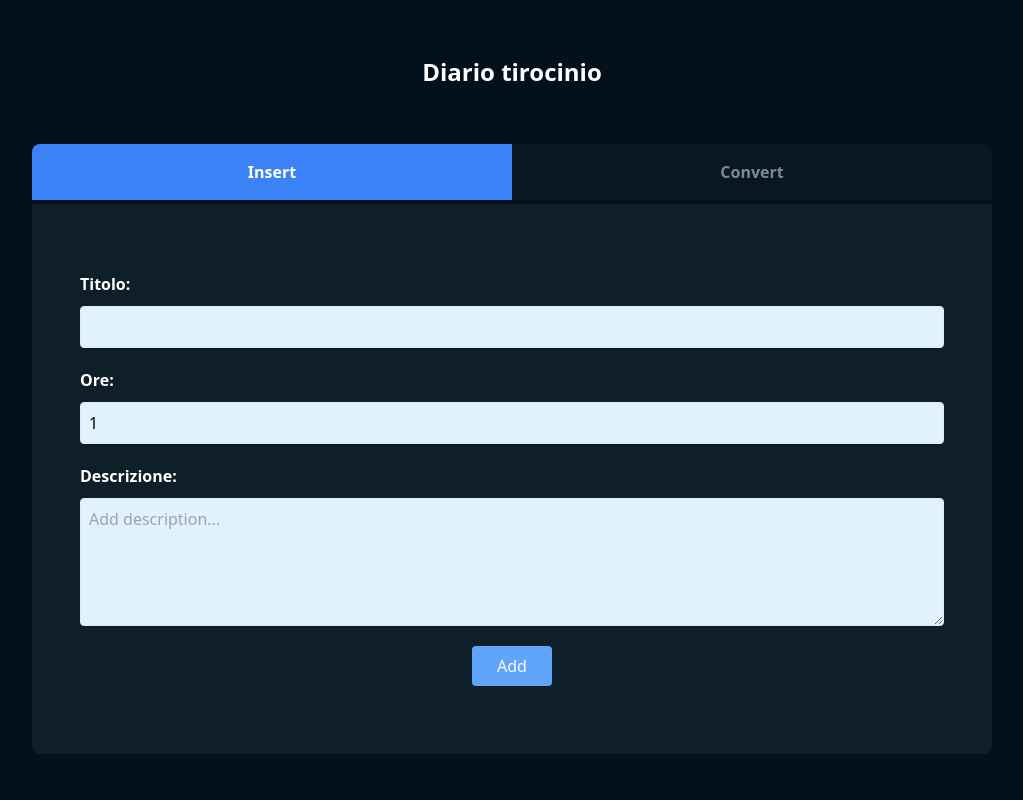
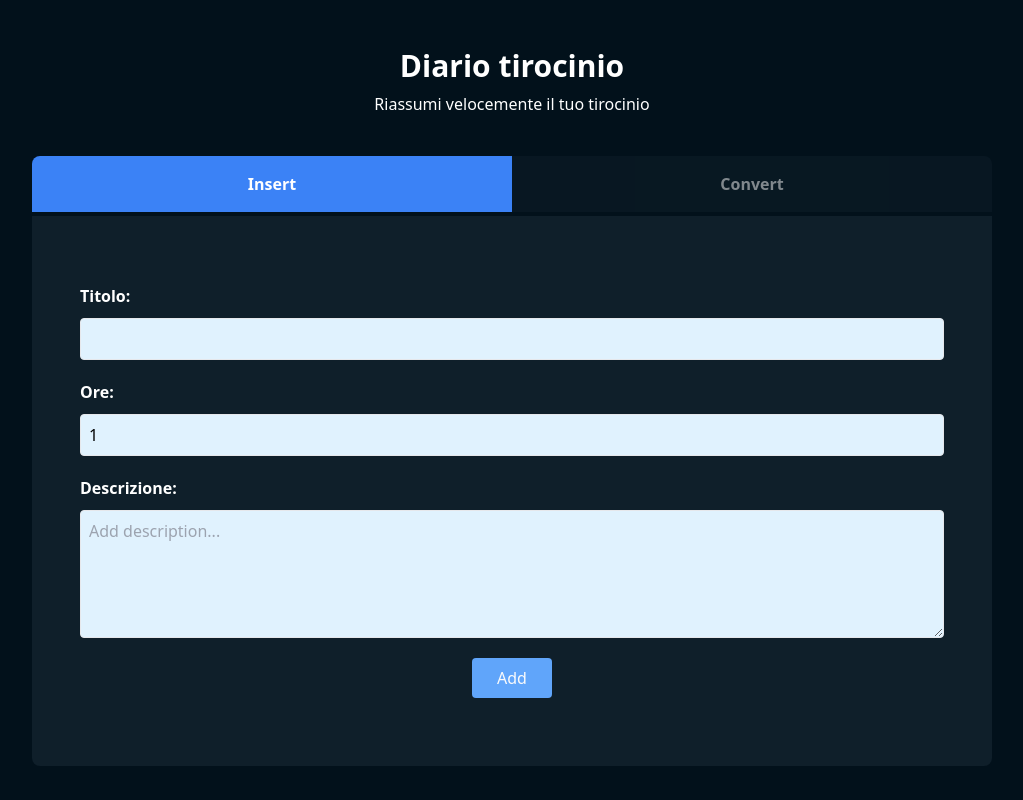
Before and after one commit to csunibo/diario-tirocinio, a Vue app: page / in a window 1280 px wide. Shown: the whole page, without its empty margins (128-1151 px from the left). Built offline with nearby package versions, Linux system fonts and the light colour scheme.

Commit message:
subtitle

```diff
--- a/src/App.vue
+++ b/src/App.vue
@@ -68,7 +68,8 @@ export default defineComponent({
   <div>
     <div class="flex justify-center">
       <div class="mt-10 w-[60em]">
-        <h1 class="mb-10 p-4 text-center text-2xl font-bold">Diario tirocinio</h1>
+        <h1 class="p-2 text-center text-3xl font-bold">Diario tirocinio</h1>
+        <h3 class="text-center mb-10">Riassumi velocemente il tuo tirocinio</h3>
         <div class="flex justify-between border-b-csunibo-dark-blu border-b-4">
           <button
             @click="switchMode"
```
